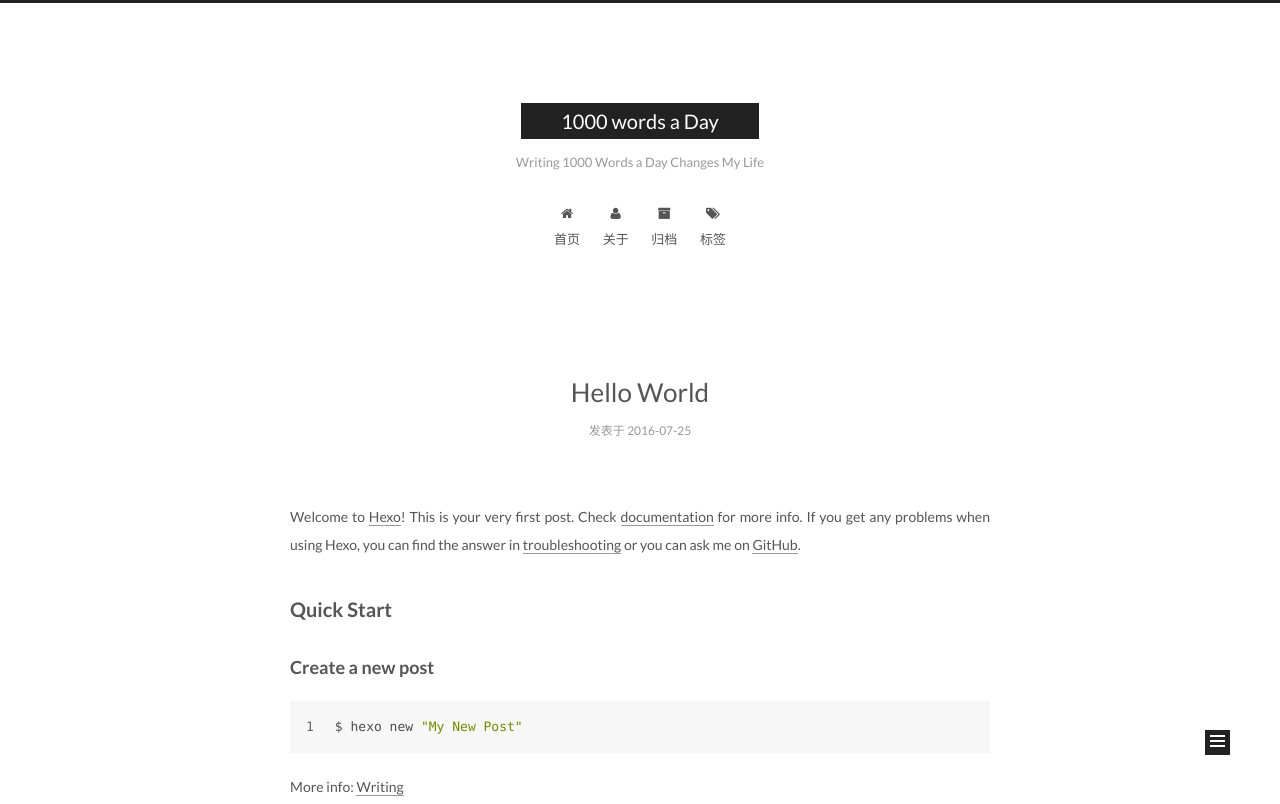
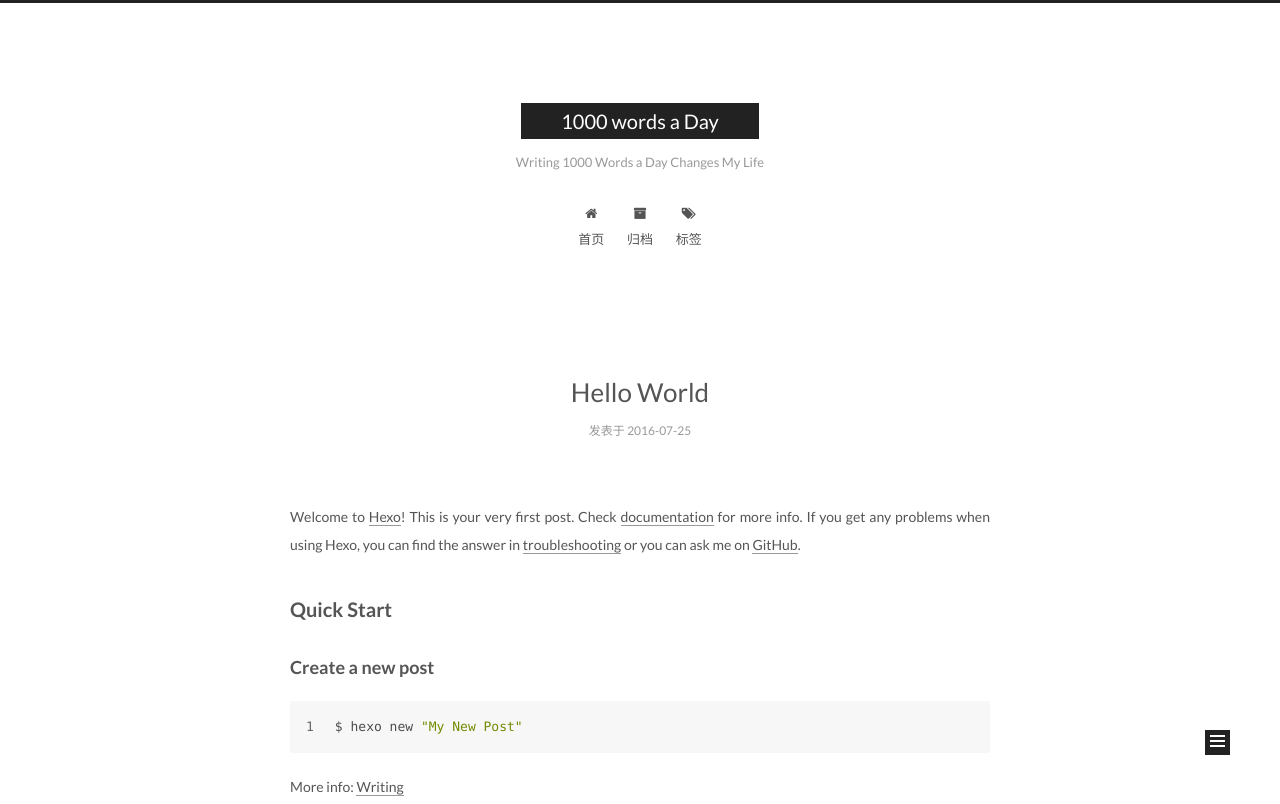
Before and after one commit to liliary/liliary.github.io, a plain HTML site: page index.html in a window 1280 px wide. Shown: the top 804 px of the page. Drawn offline with Linux system fonts and the light colour scheme.

Commit message:
Site updated: 2016-07-27 09:07:34

```diff
--- a/css/main.css
+++ b/css/main.css
@@ -1548,7 +1548,7 @@ pre .javascript .function {
   width: 4px;
   height: 4px;
   border-radius: 50%;
-  background: #204721;
+  background: #7379ff;
 }
 .links-of-blogroll {
   font-size: 13px;
--- a/index.html
+++ b/index.html
@@ -176,16 +176,6 @@
               <i class="menu-item-icon fa fa-fw fa-home"></i> <br />
 
             首页
-          </a>
-        </li>
-
-
-        <li class="menu-item menu-item-about">
-          <a href="/about" rel="section">
-
-              <i class="menu-item-icon fa fa-fw fa-user"></i> <br />
-
-            关于
           </a>
         </li>
 
```
Also changed, not shown: 2013/12/02/first/index.html (+0 -10 lines), 2016/07/25/hello-world/index.html (+0 -10 lines), archives/2013/12/index.html (+0 -10 lines), archives/2013/index.html (+0 -10 lines), archives/2016/07/index.html (+0 -10 lines), archives/2016/index.html (+0 -10 lines), archives/index.html (+0 -10 lines), categories/example/index.html (+0 -10 lines), tags/tag1/index.html (+0 -10 lines), tags/tag2/index.html (+0 -10 lines), tags/tag3/index.html (+0 -10 lines).
